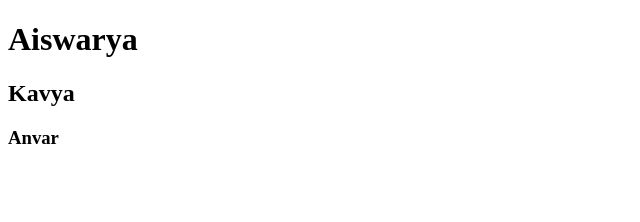
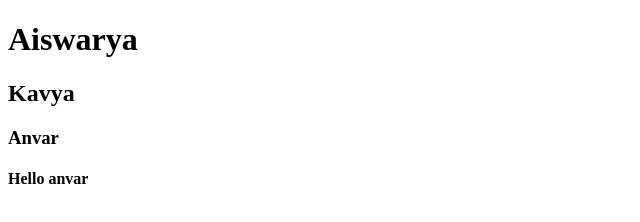
Before and after one commit to aiswaryavinodnv/college-project, a plain HTML site: page index.html in a window 1280 px wide. Shown: the whole page, without its empty margins (0-640 px from the left). Drawn offline with Linux system fonts and the light colour scheme.

Commit message:
git green

```diff
--- a/index.html
+++ b/index.html
@@ -9,5 +9,6 @@
      <h1>Aiswarya</h1>
      <h2>Kavya</h2>
      <h3>Anvar</h3>
+     <h4>Hello anvar</h4>
 </body>
 </html>
```
